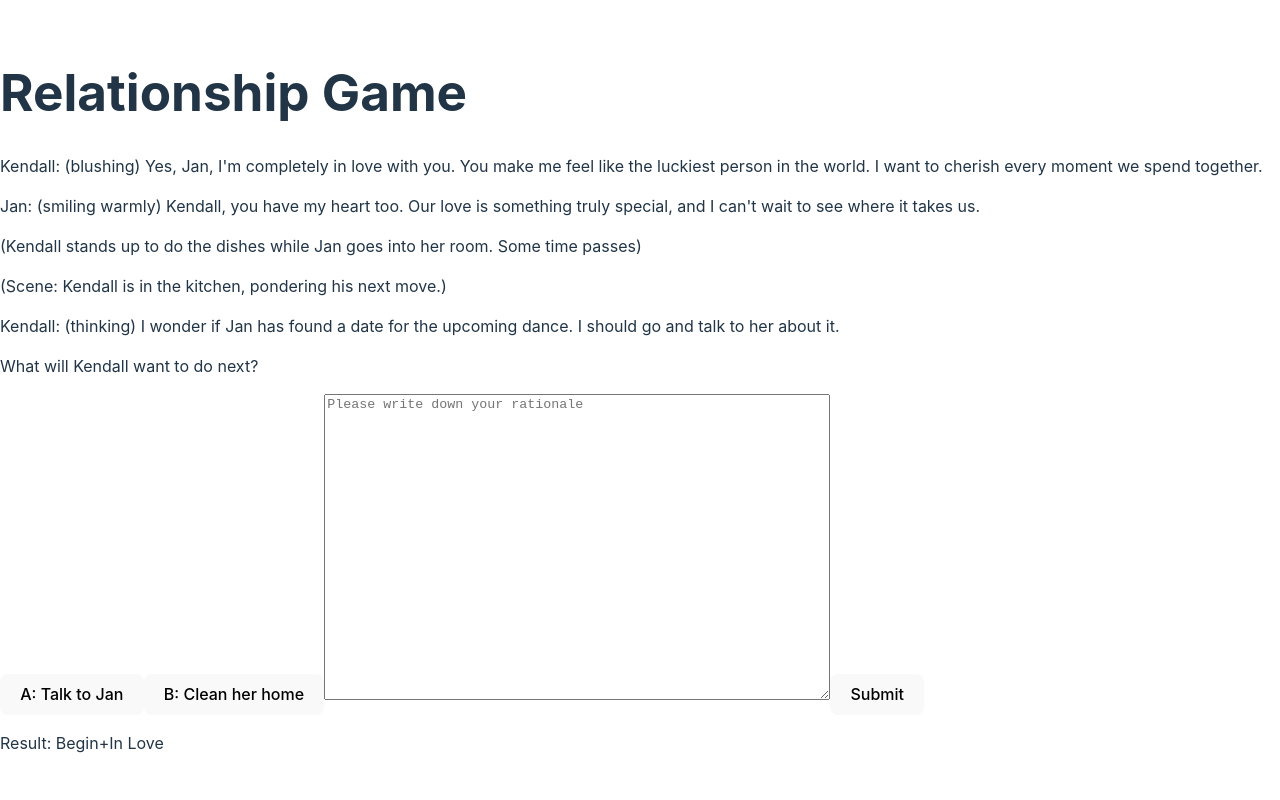
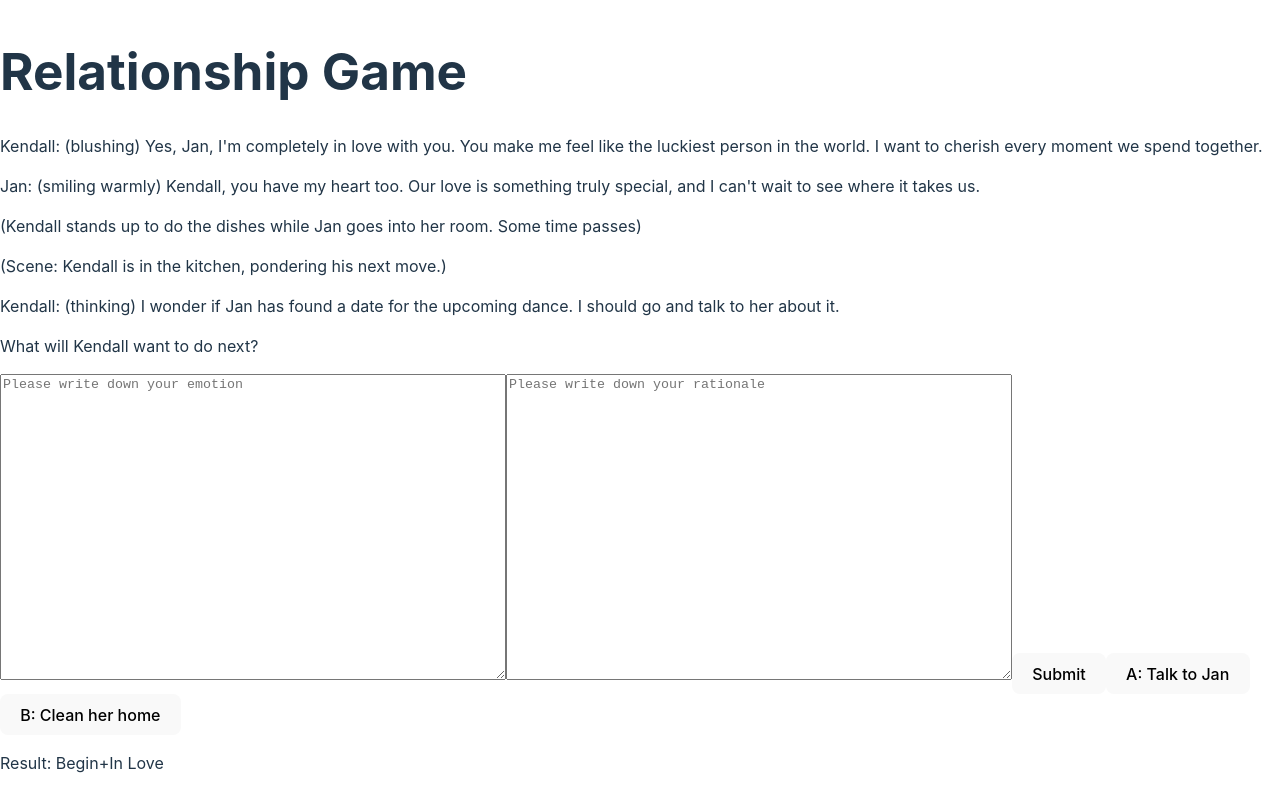
Before and after one commit to kakiii/cc, a React (Vite) app in the folder client/: page / in a window 1280 px wide. Both pictures are taken after a click on the button "A: In love". Built offline with nearby package versions, Linux system fonts and the light colour scheme.

Commit message:
now the json file includes rationale, emotion and option choice

```diff
--- a/client/src/Game.tsx
+++ b/client/src/Game.tsx
@@ -18,103 +18,88 @@ import Form from "./Form";
 
 const Game = () => {
 
+  const [userId, setUserId] = useUserId();
   const [scene, setScene] = useState("Begin");
   const [result, setResult] = useState("");
   const [gameEnded, setGameEnded] = useState(false);
   const [showEndingPage, setShowEndingPage] = useState(false);
-  const [history, setHistory] = useState<string[]>([]);
+  const [history, setHistory] = useState<string[][]>([]);
   const [rationale, setRationale] = useState("");
-  /**const [generatedJSON, setGeneratedJSON] = useGeneratedJSON();
-  const [userid, setUserId] = useUserId();
-  const [contextId, setContextId] = useContextId();
-  const [option, setOption] = useOption();
-  const [userRationale, setUserRationale] = useUserRationale();
-  const [aiResponse, setAiResponse] = useAiResponse();
-  const [emotion, setEmotion] = useEmotion();*/
+  const [emotion, setEmotion] = useState("");
 
-
-  const handleChoice = (choice: string): void => {
+  const handleChoice = (choice: string, rationale:string, emotion: string): void => {
     //const newScene: string = scene;
     const newResult: string = `${scene}+${choice}`;
-/**     const data = {
-      division: {
-          Option: option,
-          user_rationale: userRationale,
-          ai_response: aiResponse,
-          emotion
-      }
-    };
-    const allData = {
-      user_id: userid,
-      context_id: contextId,
-      division:data
-    };
-*/
+    setResult(newResult);
+    setHistory((prevHistory: string[][]) => [...prevHistory, [newResult, rationale, emotion]]);
 
-
-    setResult(newResult);
 
 
     if (scene == "Begin" && choice === "In Love") {
-
+      setResult(newResult);
       setScene("In Love");
     }
     else if (scene == "Begin" && choice == "Angry") {
+      setResult(newResult);
       setScene("Angry");
     }
     else if (scene == "In Love" && choice == "Talk To Jan") {
+      setResult(newResult);
       setScene("Talk To Jan");
     }
     else if (scene == "In Love" && choice == "Clean Her Home") {
+      setResult(newResult);
       setScene("Clean Her Home");
     }
     else if (scene == "Angry" && choice == "Jan Gets Better") {
+      setResult(newResult);
       setScene("Jan Gets Better");
     }
     else if (scene == "Angry" && choice == "Appreciates") {
+      setResult(newResult);
       setScene("Appreciates");
     }
     else if (scene == "Talk To Jan" && choice == "Ignored") {
+      setResult(newResult);
       setScene("Ignored");
     }
     else if (scene == "Talk To Jan" && choice == "Loved_Talk To Jan") {
+      setResult(newResult);
       setScene("Loved_Talk To Jan");
     }
     else if (scene == "Clean Her Home" && choice == "Loved_Clean Her Home") {
+      setResult(newResult);
       setScene("Loved_Clean Her Home");
     }
     else if (scene == "Clean Her Home" && choice == "Detached") {
+      setResult(newResult);
       setScene("Detached");
     }
     else if (scene == "Ignored") {
       setGameEnded(true);
       setShowEndingPage(true);
-      setHistory((prevHistory: string[]) => [...prevHistory, newResult]);
     }
     else if (scene == "Loved_Talk To Jan") {
       setGameEnded(true);
       setShowEndingPage(true);
-      setHistory((prevHistory: string[]) => [...prevHistory, newResult]);
     }
     else if (scene == "Loved_Clean Her Home") {
       setGameEnded(true);
       setShowEndingPage(true);
-      setHistory((prevHistory: string[]) => [...prevHistory, newResult]);
     }
     else if (scene == "Detached") {
       setGameEnded(true);
       setShowEndingPage(true);
-      setHistory((prevHistory: string[]) => [...prevHistory, newResult]);
     }
     else if (scene == "Jan Gets Better") {
       setGameEnded(true);
       setShowEndingPage(true);
-      setHistory((prevHistory: string[]) => [...prevHistory, newResult]);
+
     }
     else if (scene == "Appreciates") {
       setGameEnded(true);
       setShowEndingPage(true);
-      setHistory((prevHistory: string[]) => [...prevHistory, newResult]);
+
     }
     else if (scene == "Ending"){
       renderEndingPage();
@@ -130,14 +115,9 @@ const Game = () => {
       };*/
 
       const sendToBackEnd = () => {
-        // TODO: Send the option and rationale to the backend
-        const data = {
-          option: scene,
-          rationale: rationale,
-        };
-        console.log(data);
-      };
-
+        setRationale(rationale)
+        setEmotion(emotion)
+      }
       const downloadHistory = () => {
         const element = document.createElement("a");
         const file = new Blob([JSON.stringify(history, null, 2)], {
@@ -161,14 +141,15 @@ const Game = () => {
               <p>Kendall: (smiling affectionately) Jan, these past few months have been incredible. I can't believe how much we've grown together. I think our relationship is getting really serious.</p>
               <p>Jan: (grinning) Kendall, I feel the same way. I've never connected with someone on such a deep level before. It's like we're meant to be.</p>
               <p>How would Kendall feel about this?</p>
-              <button onClick={() => handleChoice('In Love')}>A: In love</button>
-              <button onClick={() => handleChoice('Angry')}>B: Angry</button>
               <div
               style={{backgroundImage: "image/bg cafe.PNG"}}
               >
               </div>
-              <textarea style = {{width:"500px", height:"300px"}} placeholder="Please write down your rationale"/>
+              <textarea style = {{width:"500px", height:"300px"}} placeholder="Please write down your emotion" value={emotion} onChange={(e) => setEmotion(e.target.value)}/>
+              <textarea style = {{width:"500px", height:"300px"}} placeholder="Please write down your rationale" value={rationale} onChange={(e) => setRationale(e.target.value)}/>
               <button type="submit" onClick={() => sendToBackEnd()}>Submit</button>
+              <button onClick={() => handleChoice('In Love',rationale,emotion)}>A: In love</button>
+              <button onClick={() => handleChoice('Angry',rationale,emotion)}>B: Angry</button>
             </div>
           );
           }
@@ -182,10 +163,12 @@ const Game = () => {
               <p>Kendall: (thinking) I wonder if Jan has found a date for the upcoming dance. I should go and talk to her about it.</p>
 
               <p>What will Kendall want to do next?</p>
-              <button onClick={() => handleChoice('Talk To Jan')}>A: Talk to Jan</button>
-              <button onClick={() => handleChoice('Clean Her Home')}>B: Clean her home</button>
-              <textarea style = {{width:"500px", height:"300px"}} placeholder="Please write down your rationale"/>
+              <textarea style = {{width:"500px", height:"300px"}} placeholder="Please write down your emotion" value={emotion} onChange={(e) => setEmotion(e.target.value)}/>
+              <textarea style = {{width:"500px", height:"300px"}} placeholder="Please write down your rationale" value={rationale} onChange={(e) => setRationale(e.target.value)}/>
               <button type="submit" onClick={() => sendToBackEnd()}>Submit</button>
+              <button onClick={() => handleChoice('Talk To Jan',rationale,emotion)}>A: Talk to Jan</button>
+              <button onClick={() => handleChoice('Clean Her Home',rationale,emotion)}>B: Clean her home</button>
+
             </div>
           );
         }
@@ -201,10 +184,12 @@ const Game = () => {
               <p>(Scene: Jan faints in Kendall's arms, causing concern and worry.)</p>
 
               <p>What will happen to Jan?</p>
-              <button onClick={() => handleChoice('Jan Gets Better')}>A: Jan will get better</button>
-              <button onClick={() => handleChoice('Appreciates')}>C: Jan appreciates what Kendall does</button>
-              <textarea style = {{width:"500px", height:"300px"}} placeholder="Please write down your rationale"/>
+              <textarea style = {{width:"500px", height:"300px"}} placeholder="Please write down your emotion" value={emotion} onChange={(e) => setEmotion(e.target.value)}/>
+              <textarea style = {{width:"500px", height:"300px"}} placeholder="Please write down your rationale" value={rationale} onChange={(e) => setRationale(e.target.value)}/>
               <button type="submit" onClick={() => sendToBackEnd()}>Submit</button>
+              <button onClick={() => handleChoice('Jan Gets Better',rationale,emotion)}>A: Jan will get better</button>
+              <button onClick={() => handleChoice('Appreciates',rationale,emotion)}>C: Jan appreciates what Kendall does</button>
+
             </div>
           );
 
@@ -220,10 +205,12 @@ const Game = () => {
               <p>(Kendall tries to pull Jan’s covers over her body)</p>
 
               <p>How would Jan feel as a result?</p>
-              <button onClick={() => handleChoice('Ignored')}>A: Being Ignored</button>
-              <button onClick={() => handleChoice('Loved_Talk To Jan')}>B: Being Loved</button>
-              <textarea style = {{width:"500px", height:"300px"}} placeholder="Please write down your rationale"/>
+              <textarea style = {{width:"500px", height:"300px"}} placeholder="Please write down your emotion" value={emotion} onChange={(e) => setEmotion(e.target.value)}/>
+              <textarea style = {{width:"500px", height:"300px"}} placeholder="Please write down your rationale" value={rationale} onChange={(e) => setRationale(e.target.value)}/>
               <button type="submit" onClick={() => sendToBackEnd()}>Submit</button>
+              <button onClick={() => handleChoice('Ignored',rationale,emotion)}>A: Being Ignored</button>
+              <button onClick={() => handleChoice('Loved_Talk To Jan',rationale,emotion)}>B: Being Loved</button>
+
             </div>
           );
 
@@ -239,10 +226,12 @@ const Game = () => {
               <p>Kendall: I have to find a bigger home for us so we can live comfortably.</p>
               <p>(Kendall finds a big villa that is suitable for both him and Jen)</p>
               <p>How will Kendall feel?</p>
-              <button onClick={() => handleChoice('Loved_Clean Her Home')}>A: Being Loved</button>
-              <button onClick={() => handleChoice('Detached')}>B: Detached</button>
-              <textarea style = {{width:"500px", height:"300px"}} placeholder="Please write down your rationale"/>
+              <textarea style = {{width:"500px", height:"300px"}} placeholder="Please write down your emotion" value={emotion} onChange={(e) => setEmotion(e.target.value)}/>
+              <textarea style = {{width:"500px", height:"300px"}} placeholder="Please write down your rationale" value={rationale} onChange={(e) => setRationale(e.target.value)}/>
               <button type="submit" onClick={() => sendToBackEnd()}>Submit</button>
+              <button onClick={() => handleChoice('Loved_Clean Her Home',rationale,emotion)}>A: Being Loved</button>
+              <button onClick={() => handleChoice('Detached',rationale,emotion)}>B: Detached</button>
+
             </div>
           );
 
@@ -260,7 +249,7 @@ const Game = () => {
               <p>Jan: (reflective) I've been guarded because of my past, but your actions and words show me that I can trust you. I want us to continue building our relationship.</p>
               <p>Kendall: (grateful) Jan, I'm here for you, and I want us to grow together. Let's work through any challenges that come our way and create a future filled with love and happiness.</p>
               <p>Consequence: (Scene: Jan's appreciation for Kendall's kindness deepens their connection, and they continue to nurture their relationship with care and understanding. The experience strengthens their bond, allowing them to overcome Jan's past reservations and build a loving and trusting partnership.)</p>
-              <button onClick={() => handleChoice("Ending")}>Ending</button>
+              <button onClick={() => handleChoice("Ending","","")}>Ending</button>
 
             </div>
           );
@@ -275,7 +264,7 @@ const Game = () => {
               <p>Kendall: (tenderly) Jan, you deserve nothing less than love and support. I want to be the one who provides that for you, now and in the future.</p>
               <p>Jan: (grateful) With you by my side, I feel like I can overcome any challenges that come our way. Together, we can create a beautiful and fulfilling relationship.</p>
               <p>Consequence: (Scene: Jan's gratitude deepens their bond, and they continue to nurture their relationship with care, understanding, and unconditional love. Their shared appreciation and commitment to each other create a strong foundation, allowing their love to grow and flourish. Kendall's dedication to Jan's happiness fosters a sense of security and happiness, making their relationship a source of joy and fulfillment for both of them.)</p>
-              <button onClick={() => handleChoice("Ending")}>Ending</button>
+              <button onClick={() => handleChoice("Ending","","")}>Ending</button>
             </div>
           );
         }
@@ -292,7 +281,7 @@ const Game = () => {
               <p>Kendall: (taken aback) Jan, I didn't realize you felt this way. I'm devastated to hear that you want to end our relationship, but I respect your decision.</p>
               <p>Jan: (teary-eyed) Kendall, it's not an easy decision for me either. We had some beautiful moments together, but it feels like we've grown apart. It's time for both of us to find our own happiness.</p>
               <p>Consequence: (Scene: Kendall and Jan mutually agree to end their relationship, acknowledging that their paths have diverged. They part ways with a mix of sadness and gratitude for the time they shared. They cherish the memories they created but understand that it's time to move forward separately. They both embark on new journeys, learning and growing from the experiences they had together.)</p>
-              <button onClick={() => handleChoice("Ending")}>Ending</button>
+              <button onClick={() => handleChoice("Ending","","")}>Ending</button>
             </div>
           );
 
@@ -308,7 +297,7 @@ const Game = () => {
               <p>Jan: (blushing) Kendall, you make me feel cherished and loved. The way you care for me and pay attention to the little details fills me with happiness. I'm grateful for our deep connection.</p>
               <p>Consequence: (Scene: Kendall and Jan's relationship continues to flourish, filled with love, understanding, and mutual respect. They create a harmonious life together, supporting each other's dreams and aspirations. As time passes, their commitment deepens, and they decide to take their relationship to the next level.)</p>
               <p>(Scene: Kendall and Jan celebrate their engagement, surrounded by love and the promise of a lifelong partnership. They embark on a beautiful journey together, building a life filled with warmth, trust, and unwavering love.)</p>
-              <button onClick={() => handleChoice("Ending")}>Ending</button>
+              <button onClick={() => handleChoice("Ending","","")}>Ending</button>
             </div>
           );
 
@@ -321,7 +310,7 @@ const Game = () => {
               <p>Jan: (beaming) Kendall, I'm amazed at how you found this gem of a home. You truly have a knack for creating a beautiful and comfortable space.</p>
               <p>Kendall: (feeling loved and accomplished) Jan, your words mean the world to me. I wanted us to have a place we can truly call home, and seeing your happiness makes it all worthwhile.</p>
               <p>Consequence: (Scene: Kendall and Jan settle into their new home, surrounded by love, warmth, and the fruits of their shared navigation. The space becomes a sanctuary where their love flourishes, creating lasting memories and a solid foundation for their future together. Kendall feels a deep sense of fulfillment, knowing they were able to provide a great place for their shared happiness to thrive.)</p>
-              <button onClick={() => handleChoice("Ending")}>Ending</button>
+              <button onClick={() => handleChoice("Ending","","")}>Ending</button>
             </div>
           );
 
@@ -334,7 +323,7 @@ const Game = () => {
               <p>Jan: (supportive) Kendall, it's okay. Finding a home can be challenging, but we're in this together. Let's not get disheartened.</p>
               <p>Kendall: (reflective) Jan, I appreciate your understanding. I've realized that my navigation skills alone may not be enough. We should approach this as a team and seek professional guidance to find the perfect place.</p>
               <p>Consequence: (Scene: Kendall and Jan regroup, seeking assistance from a real estate agent. Through their joint effort and the support they provide each other, they eventually find a suitable home. Kendall learns the importance of relying on others and working together, leading to a stronger bond and a sense of shared responsibility in their journey.)</p>
-              <button onClick={() => handleChoice("Ending")}>Ending</button>
+              <button onClick={() => handleChoice("Ending","","")}>Ending</button>
             </div>
           );
         }
```
